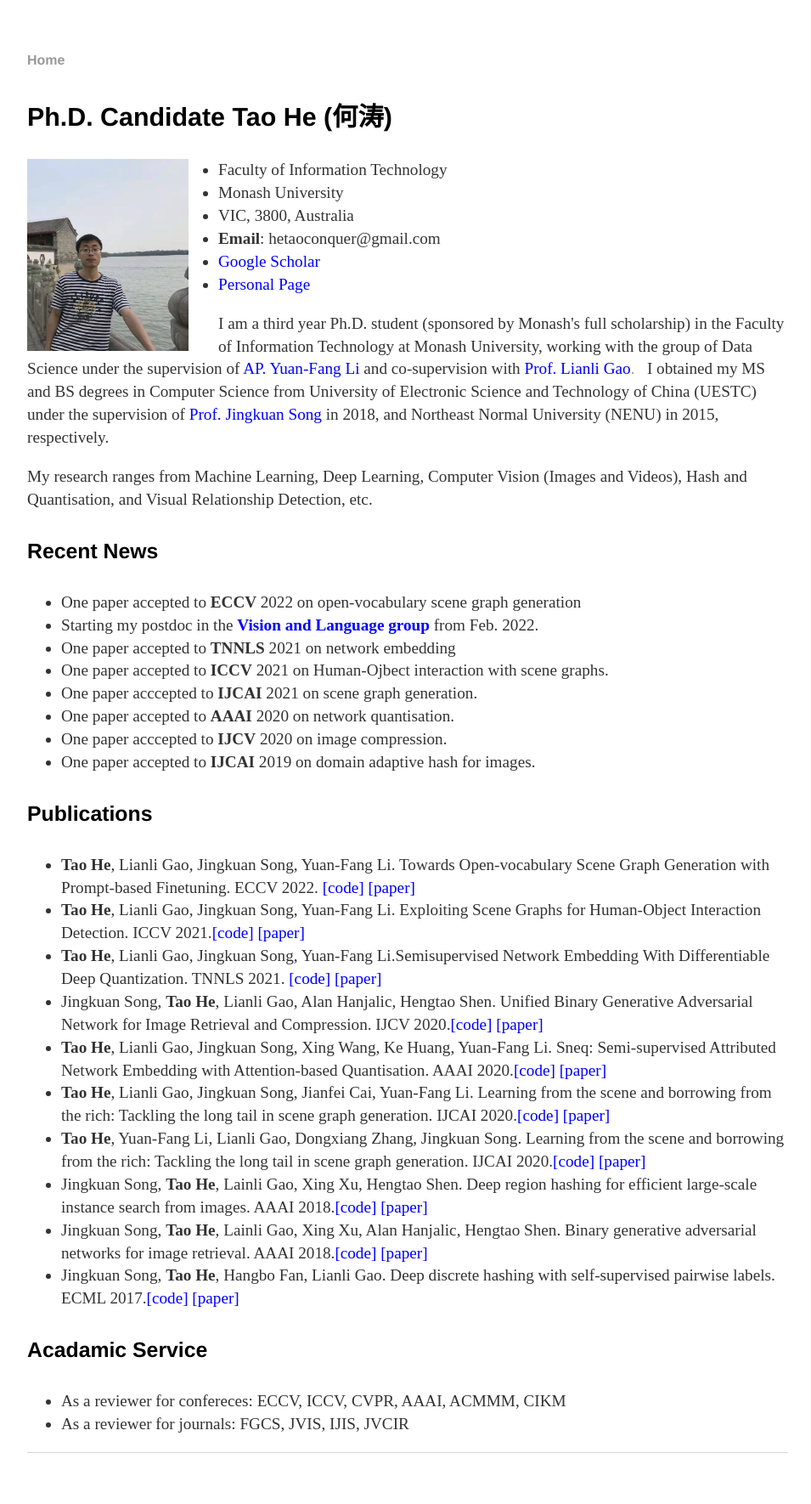
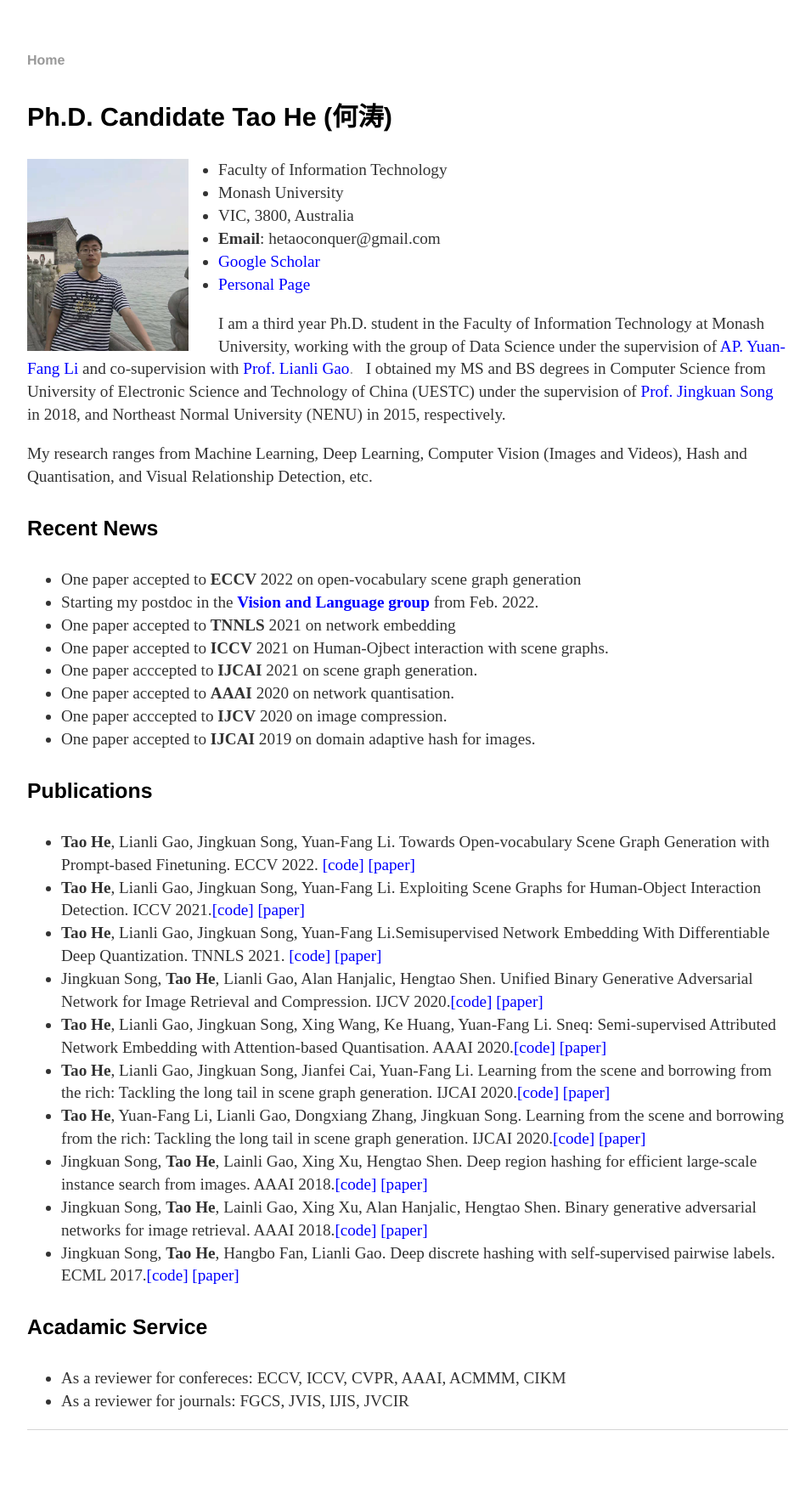
Before and after one commit to ht014/ht014.github.io, a Jekyll site: the page built from index.html, in a window 1280 px wide. Shown: the whole page at 85% size, without its empty margins (160-1115 px from the left). Built offline with Jekyll 4.4.1, drawn with Linux system fonts in a browser that asks for light colours; after the commit the page ends 1743 px from its top, so only the background shows below that.

Commit message:
Update index.html

```diff
--- a/index.html
+++ b/index.html
@@ -19,7 +19,7 @@ title: Tao He's Homepage
 
 <div class="about">
 
-	<p>I am a third year Ph.D. student (sponsored by Monash's full scholarship) in the Faculty of Information Technology at Monash University,
+	<p>I am a third year Ph.D. student in the Faculty of Information Technology at Monash University,
 		working with the group of Data Science  under the supervision of <a = href="https://users.monash.edu.au/~yli/"><font color="#0000ff">AP. Yuan-Fang Li</font></a>  and co-supervision with <a href="https://lianligao.github.io/"><font color="#0000ff">Prof. Lianli Gao</font>.</a>
 	 &nbsp;
 	I obtained my MS and BS degrees in Computer Science from  University of Electronic Science and Technology of China (UESTC)  under the supervision of <a href="https://scholar.google.com.au/citations?user=F5Zy9V4AAAAJ&hl=en"><font color="#0000ff">Prof. Jingkuan Song</font></a> in 2018,  and Northeast Normal University (NENU) in 2015, respectively.  </p>
```
